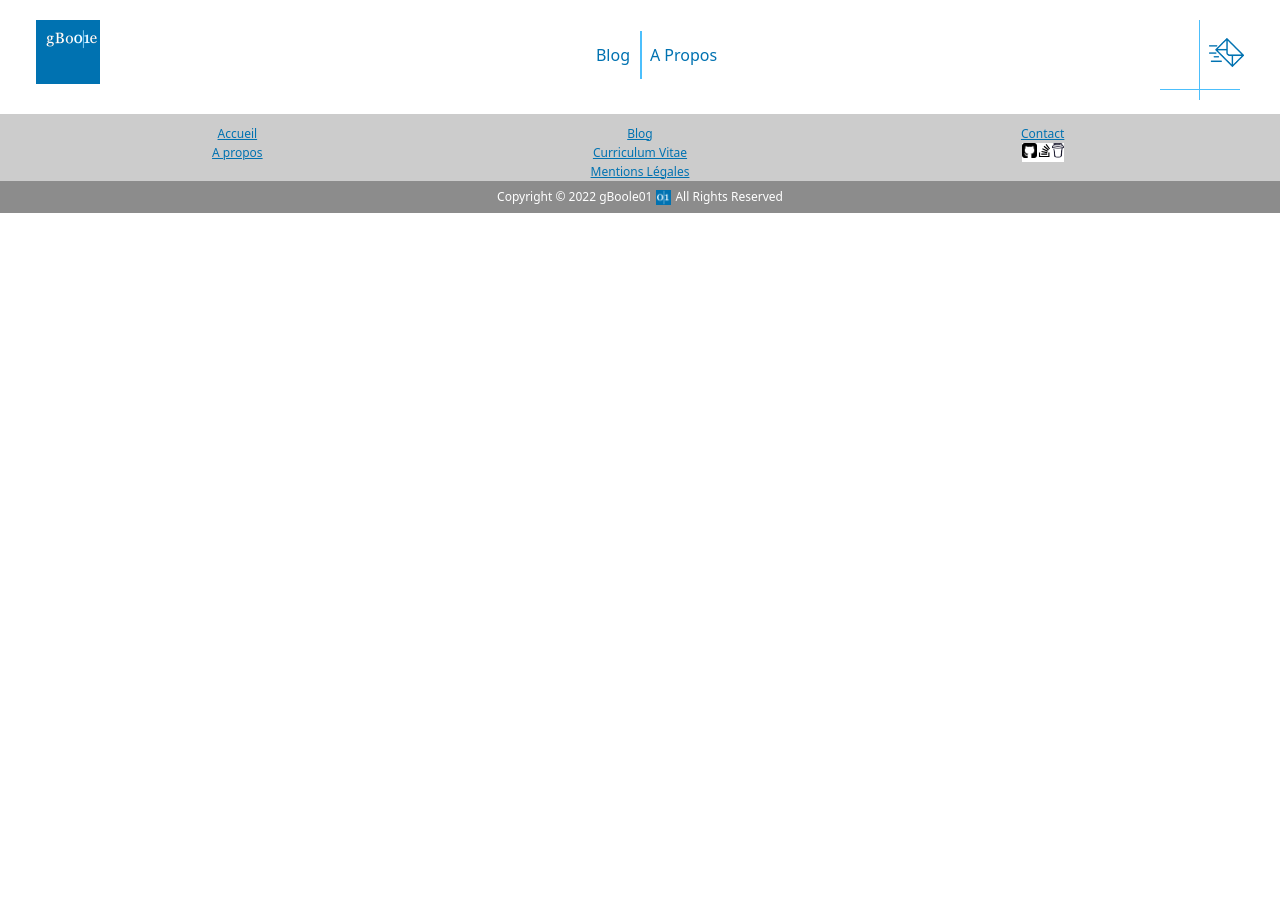
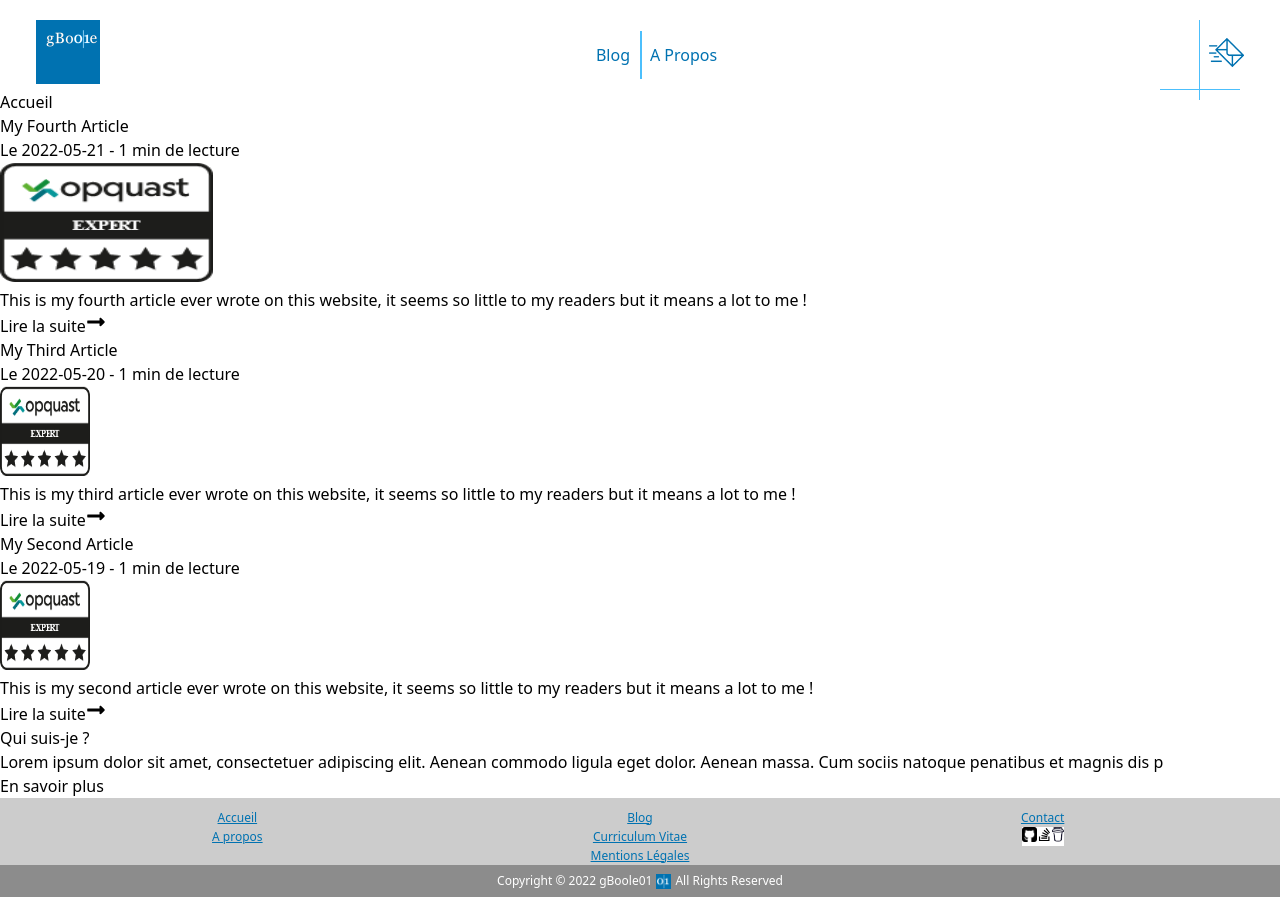
Before and after one commit to gBoole01/g-boole-01, a Next.js app: page / in a window 1280 px wide. Before the commit the page ends 800 px from the top, so only its background shows below. Built offline with nearby package versions, Linux system fonts and the light colour scheme.

Commit message:
feat: integrate homepage

```diff
--- a/src/pages/index.tsx
+++ b/src/pages/index.tsx
@@ -1,10 +1,94 @@
-import type { NextPage } from 'next';
+import Link from 'next/link';
+import Head from 'next/head';
+import Image from 'next/image';
 import Layout from '../components/layout';
+import { getLastNPosts } from '../lib/getPosts';
+import PostType from '../types/Post';
 
-const Home: NextPage = () => (
+type Props = {
+  heroPost: PostType;
+  allPosts: PostType[];
+}
+
+
+export default function Home({ heroPost, allPosts }: Props) {
+  return (
     <Layout>
-      <h1 className="text-white">gBoole01</h1>
+      <Head>
+        <title>Accueil | gBoole01</title>
+      </Head>
+
+      <h1>Accueil</h1>
+      <h2>{ heroPost.title }</h2>
+      <p>Le { heroPost.date } - {heroPost.duration } min de lecture</p>
+      <Image
+        priority
+        src={`/images/blog/${heroPost.image}`}
+        width={213}
+        height={120}
+      />
+      <p>{ heroPost.content }</p>
+      <Link href={`/blog/${heroPost.slug}`}>
+        <a>
+          Lire la suite
+          <Image
+            src="/images/arrow-right.svg"
+            height={20}
+            width={20}
+          />
+        </a>
+      </Link>
+      <ul>
+        {allPosts.map(({ slug, content, date, duration, image, title }) => (
+          <li key={slug}>
+            <h2>{ title }</h2>
+            <p>Le { date } - { duration } min de lecture</p>
+            <Image
+              src={`/images/blog/${image}`}
+              width={90}
+              height={90}
+            />
+            <p>{ content }</p>
+            <Link href={`/blog/${slug}`}>
+              <a>
+                Lire la suite
+                <Image
+                  src="/images/arrow-right.svg"
+                  height={20}
+                  width={20}
+                />
+              </a>
+            </Link>
+          </li>
+        ))}
+      </ul>
+      <h2>Qui suis-je ?</h2>
+      <p>Lorem ipsum dolor sit amet, consectetuer adipiscing elit. Aenean commodo ligula eget dolor. Aenean massa. Cum sociis natoque penatibus et magnis dis p</p>
+      <button>
+        <Link href="/about">
+            <a>En savoir plus</a>
+          </Link>
+      </button>
     </Layout>
-  )
+  );
+}
 
-export default Home
+export const getStaticProps = async () => {
+  const allPosts = getLastNPosts(3, [
+    'title',
+    'date',
+    'content',
+    'slug',
+    'duration',
+    'image'
+  ]);
+
+  const heroPost = allPosts.shift();
+
+  return {
+    props: {
+      heroPost,
+      allPosts
+    }
+  };
+}
```
